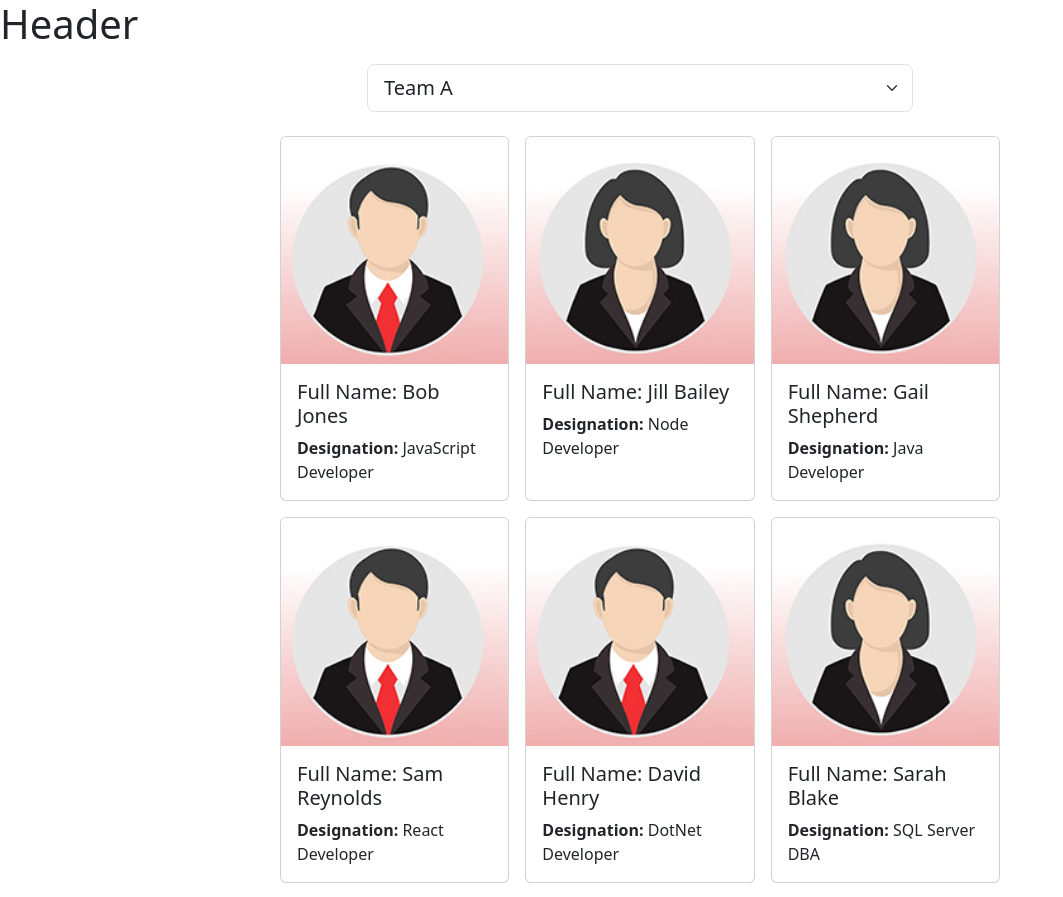
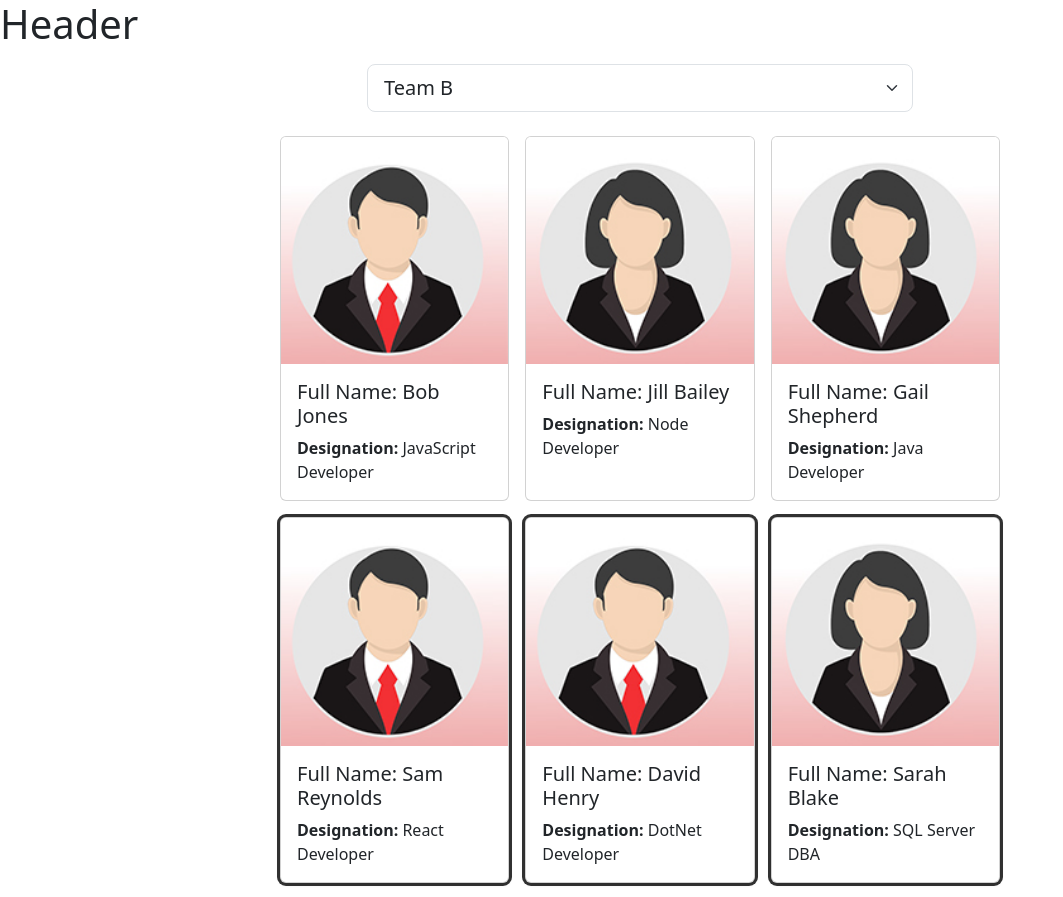
Before and after one commit to insane-arnold/TeamMemberAllocation, a React (Vite) app: page / in a window 1280 px wide. Shown: the top 897 px of the page, without its empty margins (0-1063 px from the left). Built offline with nearby package versions, Linux system fonts and the light colour scheme.

Commit message:
highlight team member commit

```diff
--- a/src/App.css
+++ b/src/App.css
@@ -6,3 +6,7 @@
   display:grid;
   grid-template-columns: 1fr 1fr 1fr;
 }
+
+.standout{
+  box-shadow: rgba(0, 0, 0, 0.16) 0px 1px 4px, rgb(51, 51, 51) 0px 0px 0px 3px;
+}
--- a/src/Employees.jsx
+++ b/src/Employees.jsx
@@ -3,6 +3,8 @@
 import femaleProfile from './images/femaleProfile.jpg';
 
 const Employees = () => {
+
+  const [selectedTeam, setTeam] = useState("TeamB");
 
   const [employees, setEmployees] = useState([
     {
@@ -91,11 +93,22 @@
     }
   ]);
 
+  function handleTeanSelectionChange(event){
+    setTeam(event.target.value);
+  }
+
+  function handleEmployeeCardClick(event){
+    const transformedEmployees = employees.map((employee) => employee.id === parseInt(event.currentTarget.id)?
+      (employee.teamName === selectedTeam)?{...employee, teamName:''}:{...employee, teamName:selectedTeam}:employee)
+
+    setEmployees(transformedEmployees);
+  }
+
   return (
     <main className="container">
-      <div class="row justify-content-center mt-3 mb-3">
-        <div class="col-6">
-          <select className="form-select form-select-lg">
+      <div className="row justify-content-center mt-3 mb-3">
+        <div className="col-6">
+          <select className="form-select form-select-lg" value={selectedTeam} onChange={handleTeanSelectionChange}>
             <option value="TeamA">Team A</option>
             <option value="TeamB">Team B</option>
             <option value="TeamC">Team C</option>
@@ -103,12 +116,13 @@
           </select>
         </div>
       </div>
-      <div class="row justify-content-center mt-3 mb-3">
-        <div class="col-8">
-          <div class="card-collection">
+      <div className="row justify-content-center mt-3 mb-3">
+        <div className="col-8">
+          <div className="card-collection">
             {
               employees.map((employee)=>(
-                <div id={employee.id} className="card m-2" style={{cursor:"pointer"}}>
+                <div id={employee.id} className={(employee.teamName === selectedTeam)? "card m-2 standout" : "card m-2"}
+                  style={{cursor:"pointer"}} onClick={handleEmployeeCardClick}>
                   <img src= {employee.gender==="male"? maleProfile:femaleProfile} className="card-img-top" />
 
                   <div className='card-body'>
```
Lines whose indentation alone changed are shown as unchanged.
